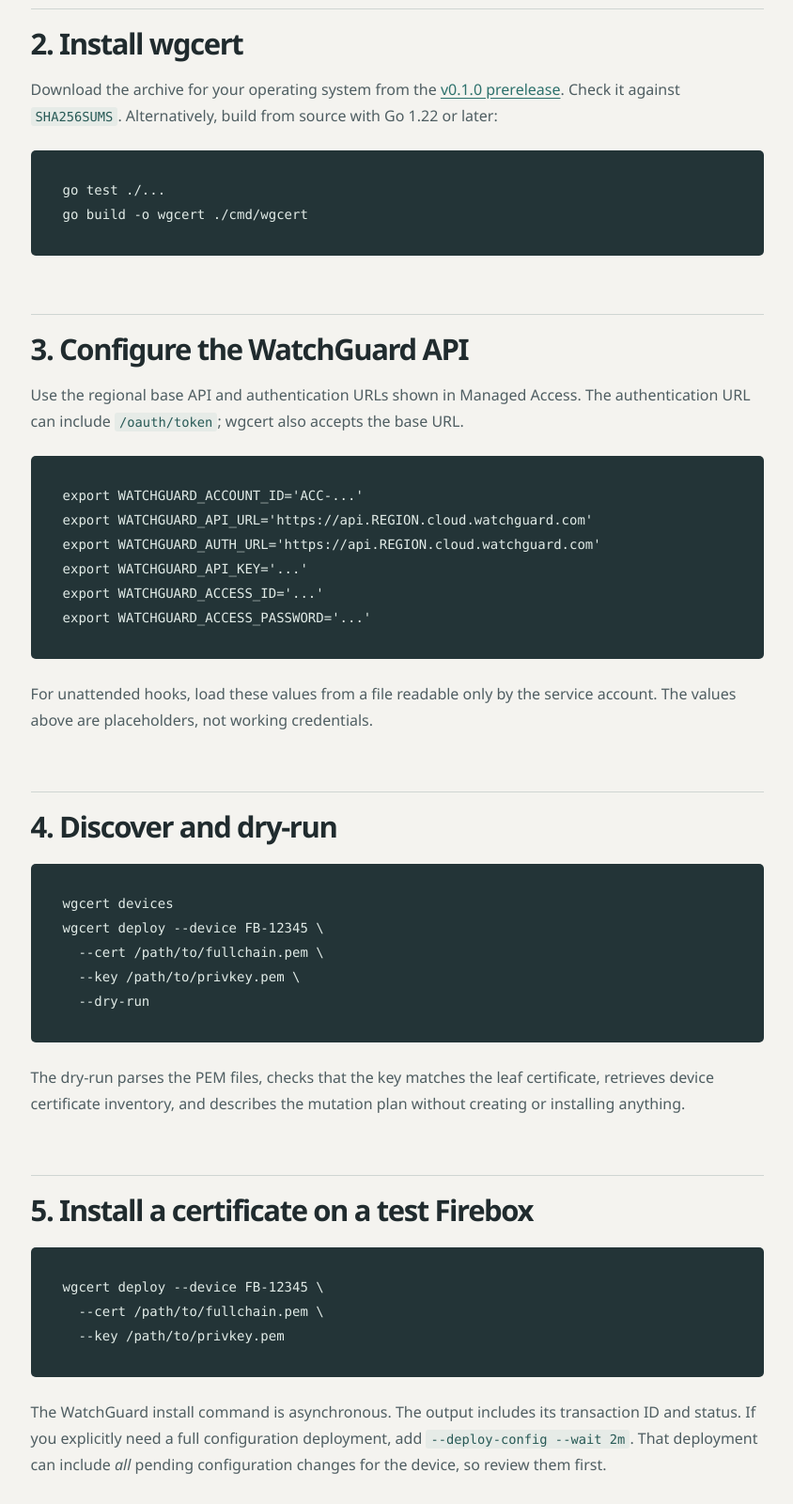
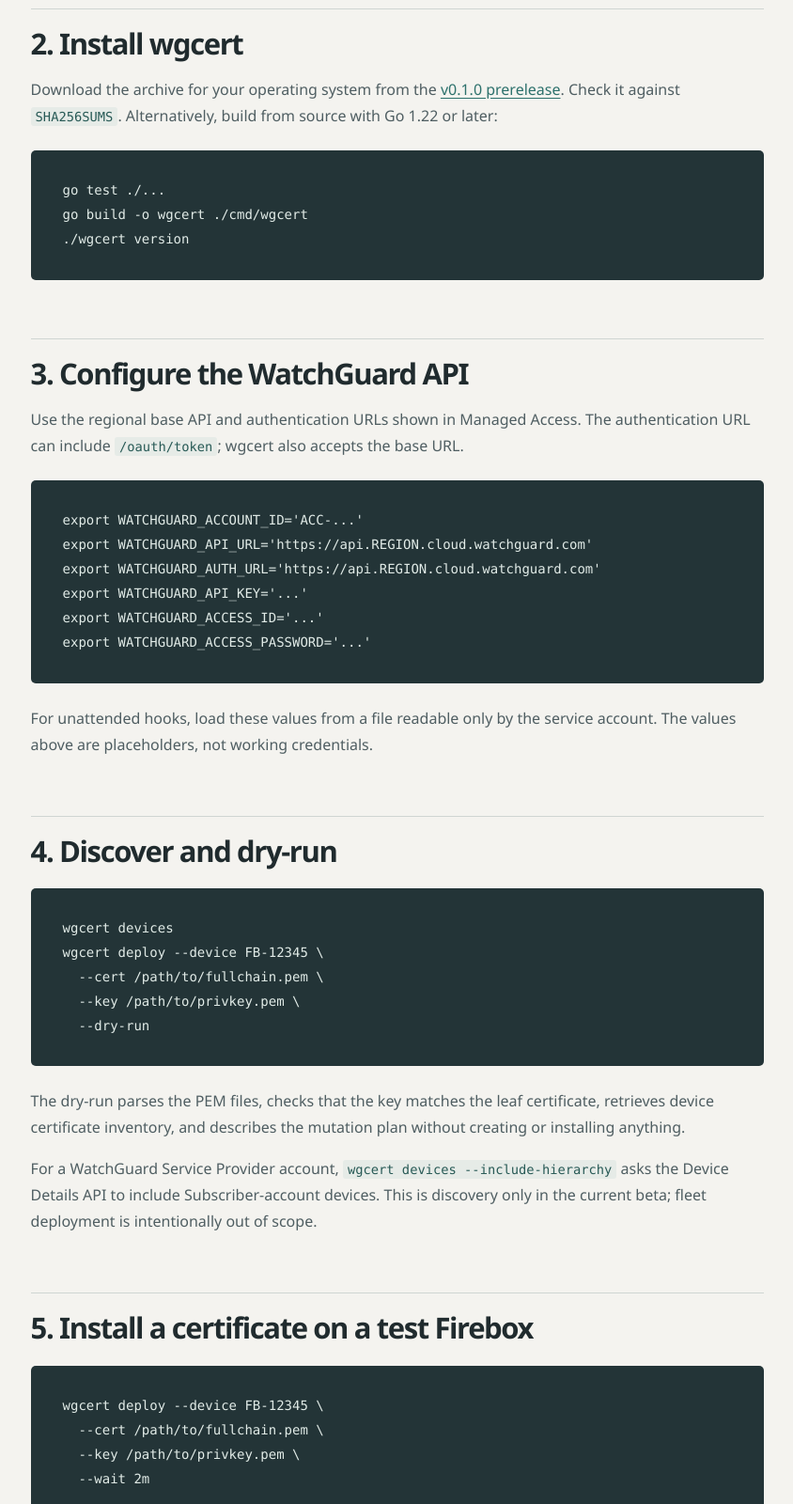
Before and after one commit to eliazv/watchguard-acme-deploy, a plain HTML site: page site/guide.html in a window 1280 px wide. Shown: the part 1200-2800 px from the top of the page at 94% size, without its empty margins (371-1215 px from the left). Drawn offline with Linux system fonts and the light colour scheme.

Commit message:
docs: update field guide for transaction verification

```diff
--- a/site/guide.html
+++ b/site/guide.html
@@ -5,7 +5,7 @@
   <meta name="viewport" content="width=device-width, initial-scale=1">
   <meta name="theme-color" content="#f4f3ef">
   <title>How to automate Let's Encrypt certificate renewal on WatchGuard Firebox | wgcert</title>
-  <meta name="description" content="A practical guide to moving renewed Let's Encrypt certificates from Certbot or acme.sh to cloud-managed WatchGuard Fireboxes, with dry-run and TLS verification steps.">
+  <meta name="description" content="A practical guide to moving renewed Let's Encrypt certificates from Certbot or acme.sh to cloud-managed WatchGuard Fireboxes, with dry-run, transaction waiting and TLS verification steps.">
   <link rel="canonical" href="https://eliazv.github.io/watchguard-acme-deploy/guide.html">
   <link rel="stylesheet" href="style.css">
 </head>
@@ -13,10 +13,11 @@
   <div class="site-shell">
     <header class="topbar"><a class="brand" href="./" aria-label="wgcert home"><span class="brand-mark">wg</span><span>cert</span></a><nav aria-label="Main navigation"><a href="./">Overview</a><a href="https://github.com/eliazv/watchguard-acme-deploy" rel="noopener noreferrer">GitHub</a></nav></header>
     <main class="article-layout"><aside class="article-aside"><span class="kicker">FIELD GUIDE / 01</span><p>A practical path from an ACME renewal to a Firebox certificate.</p><a class="text-link" href="https://github.com/eliazv/watchguard-acme-deploy/releases/tag/v0.1.0" rel="noopener noreferrer">Get the beta binary ↗</a></aside><article class="article"><p class="kicker">GUIDE / PUBLIC BETA</p><h1>How to automate Let's Encrypt certificate renewal on WatchGuard Firebox</h1><p class="article-lead">Certbot and acme.sh can renew a certificate, but renewal alone does not place it on a Firebox. For cloud-managed devices, wgcert provides a small deployment step using WatchGuard's Firebox Management API.</p>
-      <div class="article-warning"><strong>Before you start</strong><p>v0.1.0 has been tested offline against mocked WatchGuard APIs, not end-to-end on a real Firebox. Start with a disposable test device. Do not treat an accepted install command as proof that a service switched certificates.</p></div>
+      <div class="article-warning"><strong>Before you start</strong><p>v0.1.0 has been tested offline against mocked WatchGuard APIs, not end-to-end on a real Firebox. Start with a disposable test device. Do not treat an accepted install command or a matching cloud inventory object as proof that a service switched certificates.</p></div>
       <h2>1. Check the management mode</h2><p>WatchGuard's certificate endpoints apply to <strong>cloud-managed</strong> Fireboxes whose configuration is stored in WatchGuard Cloud. Locally-managed Fireboxes, including devices that send only reports to the cloud, are outside this integration. Certificate API support requires a compatible Fireware version; WatchGuard documents v12.5.7 or later for cloud-managed devices.</p><p>In WatchGuard Cloud, enable API access under <strong>Administration → Managed Access</strong>. Use a read-write access ID for deployment. Keep the API key and password in the process environment; do not paste them into command arguments or issue reports.</p>
       <h2>2. Install wgcert</h2><p>Download the archive for your operating system from the <a href="https://github.com/eliazv/watchguard-acme-deploy/releases/tag/v0.1.0" rel="noopener noreferrer">v0.1.0 prerelease</a>. Check it against <code>SHA256SUMS</code>. Alternatively, build from source with Go 1.22 or later:</p><pre><code>go test ./...
-go build -o wgcert ./cmd/wgcert</code></pre>
+go build -o wgcert ./cmd/wgcert
+./wgcert version</code></pre>
       <h2>3. Configure the WatchGuard API</h2><p>Use the regional base API and authentication URLs shown in Managed Access. The authentication URL can include <code>/oauth/token</code>; wgcert also accepts the base URL.</p><pre><code>export WATCHGUARD_ACCOUNT_ID='ACC-...'
 export WATCHGUARD_API_URL='https://api.REGION.cloud.watchguard.com'
 export WATCHGUARD_AUTH_URL='https://api.REGION.cloud.watchguard.com'
@@ -27,15 +28,16 @@
 wgcert deploy --device FB-12345 \
   --cert /path/to/fullchain.pem \
   --key /path/to/privkey.pem \
-  --dry-run</code></pre><p>The dry-run parses the PEM files, checks that the key matches the leaf certificate, retrieves device certificate inventory, and describes the mutation plan without creating or installing anything.</p>
+  --dry-run</code></pre><p>The dry-run parses the PEM files, checks that the key matches the leaf certificate, retrieves device certificate inventory, and describes the mutation plan without creating or installing anything.</p><p>For a WatchGuard Service Provider account, <code>wgcert devices --include-hierarchy</code> asks the Device Details API to include Subscriber-account devices. This is discovery only in the current beta; fleet deployment is intentionally out of scope.</p>
       <h2>5. Install a certificate on a test Firebox</h2><pre><code>wgcert deploy --device FB-12345 \
   --cert /path/to/fullchain.pem \
-  --key /path/to/privkey.pem</code></pre><p>The WatchGuard install command is asynchronous. The output includes its transaction ID and status. If you explicitly need a full configuration deployment, add <code>--deploy-config --wait 2m</code>. That deployment can include <em>all</em> pending configuration changes for the device, so review them first.</p>
+  --key /path/to/privkey.pem \
+  --wait 2m</code></pre><p>The WatchGuard install command is asynchronous. With <code>--wait</code>, wgcert polls the install transaction until it completes, fails or reaches the timeout. After the install request, wgcert also re-reads the remote certificate object and verifies its fingerprint against the local certificate.</p><p>If you explicitly need a full configuration deployment, add <code>--deploy-config</code>. Combined with <code>--wait</code>, wgcert also waits for that deployment transaction. A full deployment can include <em>all</em> pending configuration changes for the device, so review them first.</p>
       <h2>6. Verify the intended service</h2><pre><code>wgcert check --device FB-12345 \
-  --verify-host firewall.example.com:443</code></pre><p>This command reads WatchGuard Cloud's certificate inventory and performs a verified TLS handshake to the hostname you specify. Compare the served fingerprint with the certificate you intended to deploy. A certificate present in inventory is not enough to conclude that a proxy, management UI, or other service is using it.</p>
+  --verify-host firewall.example.com:443</code></pre><p>This command reads WatchGuard Cloud's certificate inventory and performs a verified TLS handshake to the hostname you specify. Compare the served fingerprint with the certificate you intended to deploy. A certificate present in inventory is not enough to conclude that a proxy, management UI, VPN endpoint or other service is using it.</p>
       <h2>7. Connect your renewal client</h2><p>The repository includes a <a href="https://github.com/eliazv/watchguard-acme-deploy/blob/main/hooks/certbot/deploy.sh" rel="noopener noreferrer">Certbot deploy hook</a> using <code>RENEWED_LINEAGE</code>. Set <code>WGCERT_DEVICE</code> and the WatchGuard environment variables in the hook's service environment. For acme.sh, use <a href="https://github.com/eliazv/watchguard-acme-deploy/blob/main/hooks/acme.sh/reload.sh" rel="noopener noreferrer">the reload script</a> with installed fullchain and key paths supplied through <code>WGCERT_CERT</code> and <code>WGCERT_KEY</code>. Test a manual invocation against a lab device before enabling unattended renewal.</p>
       <h2>What is still unknown?</h2><p>The key question is whether a renewed certificate becomes active in the intended Firebox configuration without a recurring manual step, including when the previous certificate is referenced by a service. A FireboxV or cloud-managed Firebox test must settle this. If you can test it, please <a href="https://github.com/eliazv/watchguard-acme-deploy/issues/new/choose" rel="noopener noreferrer">share sanitized results</a>.</p>
-      <div class="sources"><strong>Official references</strong><a href="https://www.watchguard.com/help/docs/API/Content/en-US/firebox/management/v1/management.html" rel="noopener noreferrer">Firebox Management API</a><a href="https://www.watchguard.com/help/docs/API/Content/en-US/firebox/management/v1/certificates_fireboxes.html" rel="noopener noreferrer">Certificate API</a><a href="https://www.watchguard.com/help/docs/API/Content/en-US/firebox/management/v1/deployments.html" rel="noopener noreferrer">Deployments API</a></div>
+      <div class="sources"><strong>Official references</strong><a href="https://www.watchguard.com/help/docs/API/Content/en-US/firebox/management/v1/management.html" rel="noopener noreferrer">Firebox Management API</a><a href="https://www.watchguard.com/help/docs/API/Content/en-US/firebox/management/v1/certificates_fireboxes.html" rel="noopener noreferrer">Certificate API</a><a href="https://www.watchguard.com/help/docs/API/Content/en-US/firebox/management/v1/device_details.html" rel="noopener noreferrer">Device Details API</a><a href="https://www.watchguard.com/help/docs/API/Content/en-US/firebox/management/v1/deployments.html" rel="noopener noreferrer">Deployments API</a></div>
     </article></main>
     <footer><div><strong>wgcert</strong><span>Unofficial community project. Not affiliated with, endorsed by, or supported by WatchGuard Technologies.</span></div><div><a href="./">Overview</a><a href="https://github.com/eliazv/watchguard-acme-deploy" rel="noopener noreferrer">Source</a></div></footer>
   </div>
```
